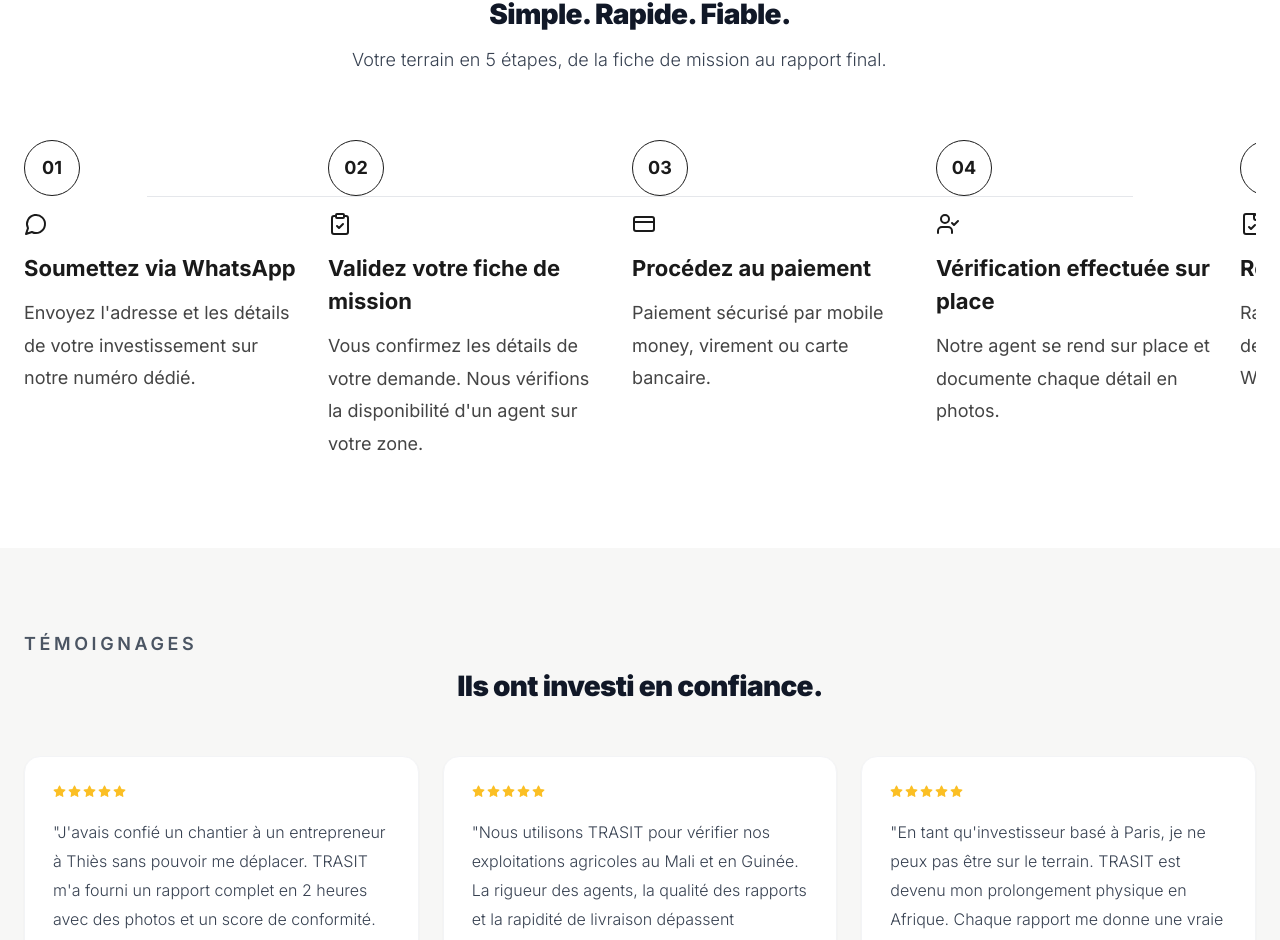
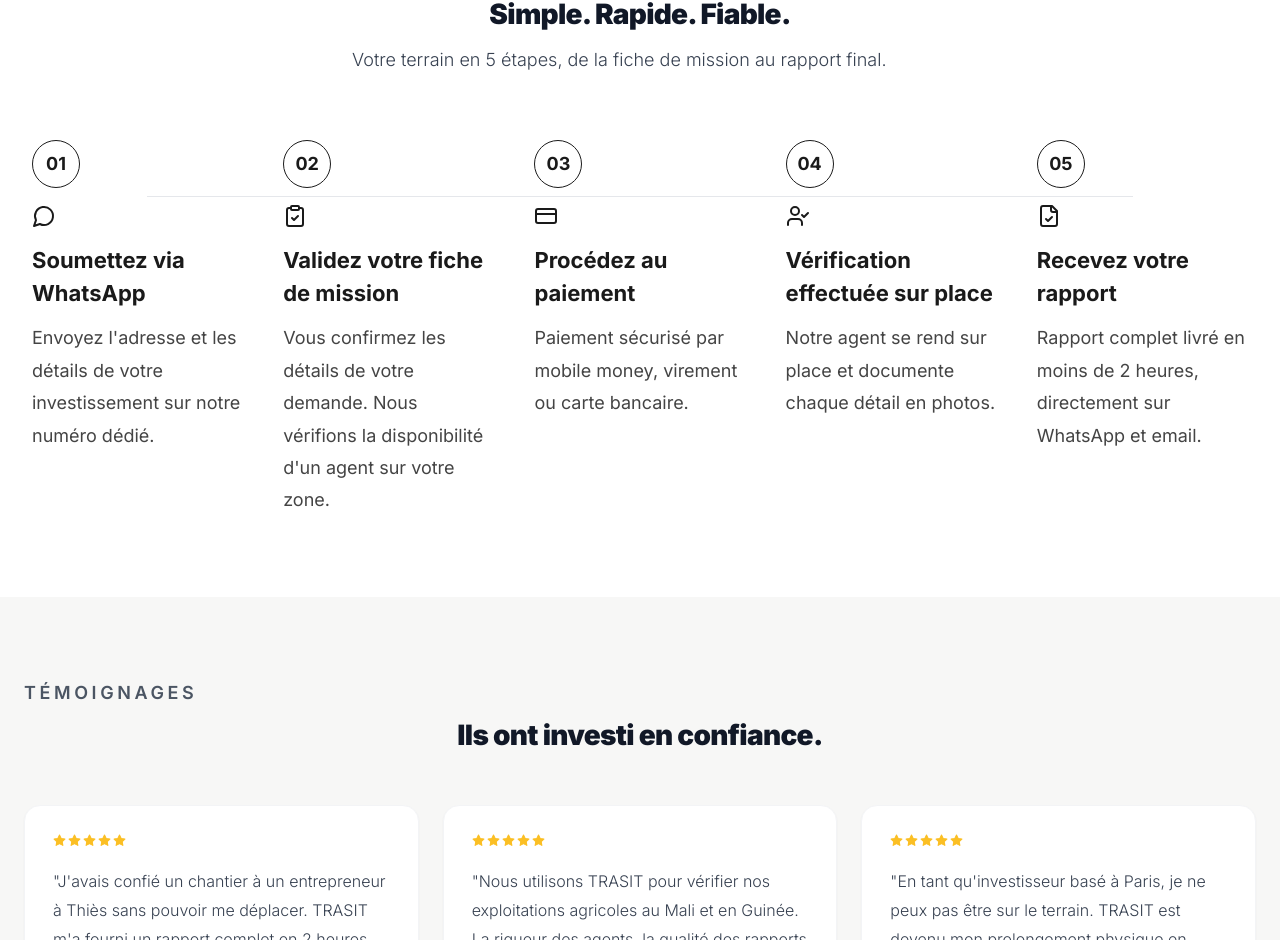
Before and after one commit to djeepy01/trasit-web, a React (Vite) app: page / in a window 1280 px wide. Shown: the part 6179-7119 px from the top of the page. Built offline with nearby package versions, Linux system fonts and the light colour scheme.

Commit message:
style(how-it-works): layout grid 5 colonnes sans scroll
Made-with: Cursor

```diff
--- a/src/components/HowItWorks.tsx
+++ b/src/components/HowItWorks.tsx
@@ -63,11 +63,11 @@ export default function HowItWorks() {
         >
           <div className="hidden lg:block absolute top-14 left-0 right-0 h-px bg-gray-200 mx-[10%]" />
 
-          <div className="flex gap-6 overflow-x-auto pb-2">
+          <div className="grid grid-cols-5 gap-6 w-full overflow-hidden">
             {steps.map(({ number, icon: Icon, title, desc }, i) => (
               <div
                 key={number}
-                className="relative flex flex-col items-start w-[280px] shrink-0"
+                className="relative flex flex-col items-start px-2 min-w-0"
                 style={{
                   transitionDelay: `${i * 0.12}s`,
                   opacity: isVisible ? 1 : 0,
@@ -75,13 +75,15 @@ export default function HowItWorks() {
                   transition: `opacity 0.6s ease ${i * 0.1}s, transform 0.6s ease ${i * 0.1}s`,
                 }}
               >
-                <div className="w-14 h-14 rounded-full bg-white border border-[#1A1A1A] flex items-center justify-center">
+                <div className="w-12 h-12 rounded-full bg-white border border-[#1A1A1A] flex items-center justify-center">
                   <span className="text-[#1A1A1A] text-[14px] font-bold">{number}</span>
                 </div>
                 <div className="mt-4">
                   <Icon size={24} className="text-[#1A1A1A]" />
                 </div>
-                <h3 className="mt-4 text-[20px] font-bold text-[#1A1A1A] text-left">{title}</h3>
+                <h3 className="mt-4 text-[18px] font-bold text-[#1A1A1A] text-left">
+                  {title}
+                </h3>
                 <p className="mt-3 text-[16px] text-[#444444] text-left leading-[1.7]">
                   {desc}
                 </p>
```
